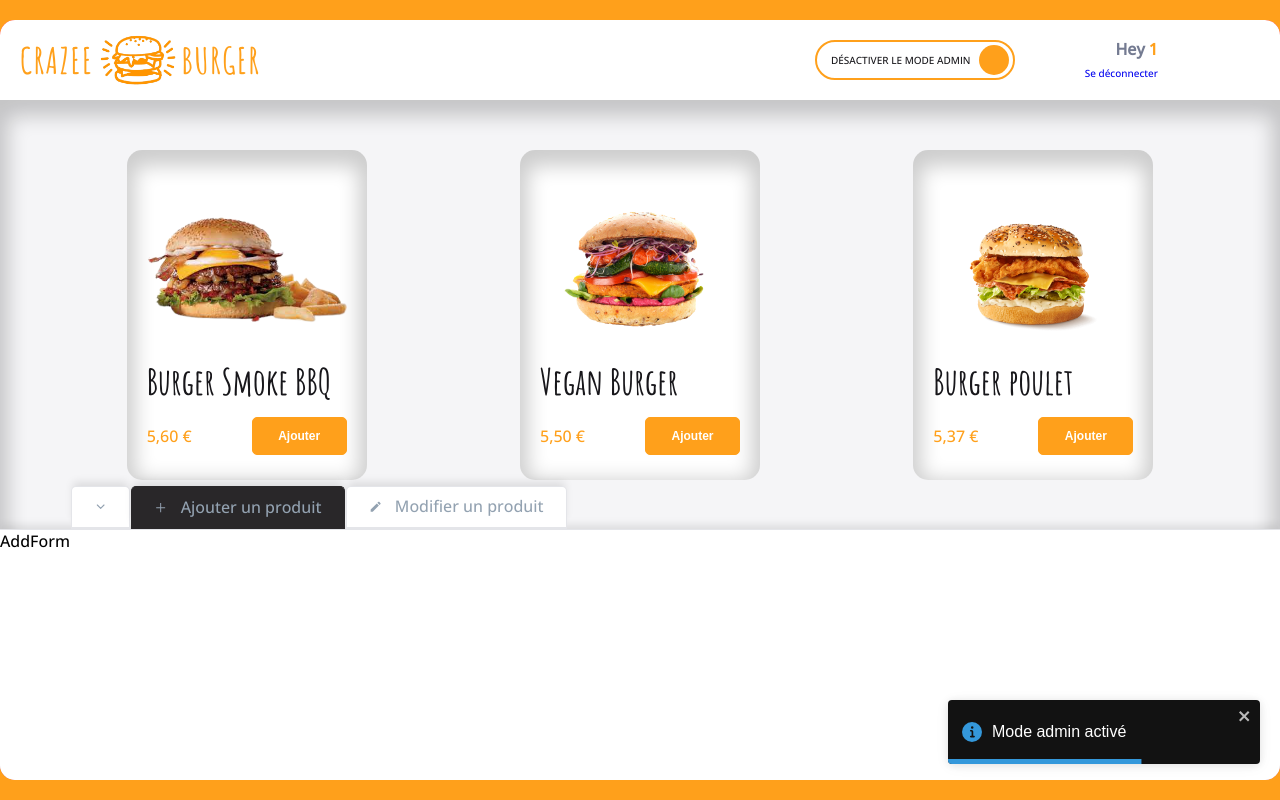
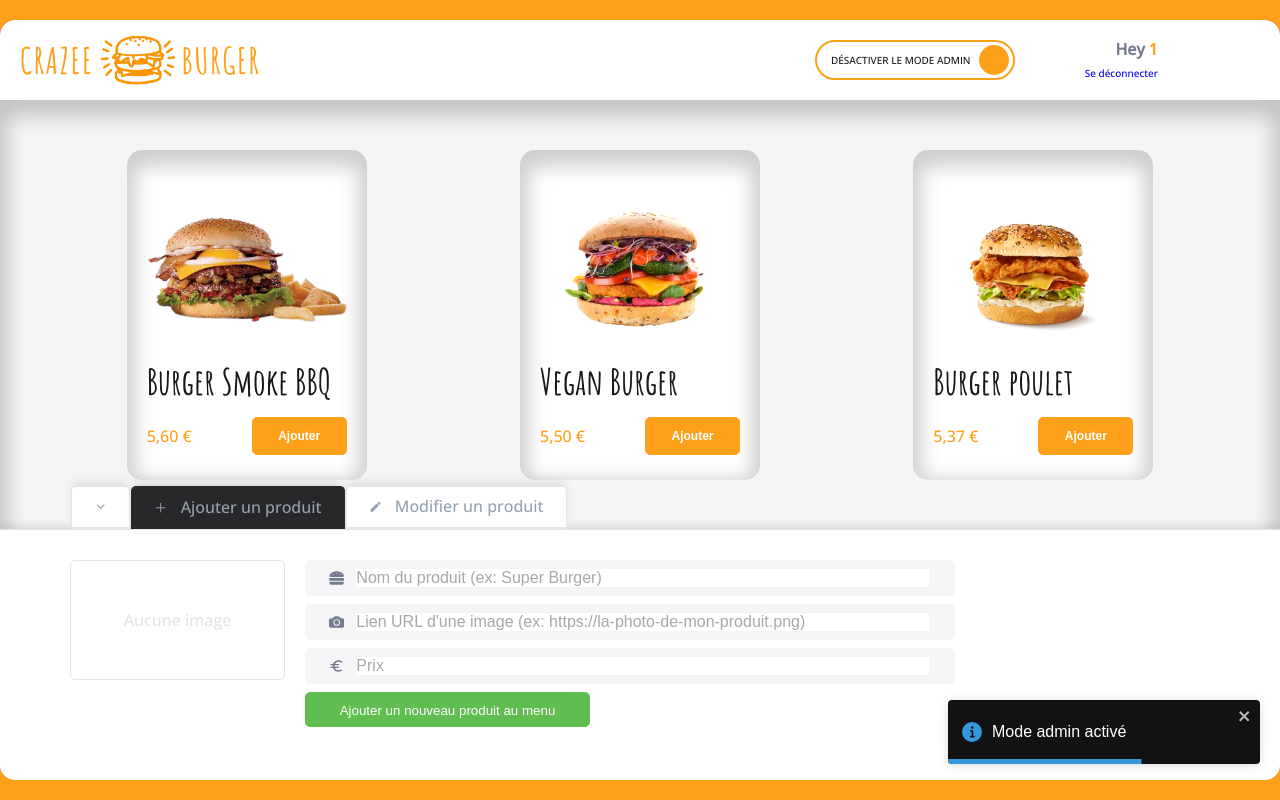
Before and after one commit to Moustito/crazee-burger, a React (Vite) app: page /order/1 in a window 1280 px wide. Both pictures are taken after a click on the label 914 px from the left and 60 px from the top of the page. Built offline with nearby package versions, Linux system fonts and the light colour scheme; grey boxes are pictures that could not be loaded; some icons are missing.

Commit message:
💄 F08: ADMIN > PANEL > Add style to add panel

```diff
--- a/src/Components/pages/order/admin/panels/AddForm.jsx
+++ b/src/Components/pages/order/admin/panels/AddForm.jsx
@@ -1,3 +1,87 @@
+import styled from "styled-components";
+import TextInput from "../../../../reusable-ui/TextInput";
+import { FaHamburger } from "react-icons/fa";
+import { BsFillCameraFill } from "react-icons/bs";
+import { MdOutlineEuro } from "react-icons/md";
+
 export default function AddForm() {
-  return <div>AddForm</div>;
+  return (
+    <AddFormStyled>
+      <div className="picture">Aucune image</div>
+      <form action="">
+        <TextInput
+          Icon={<FaHamburger />}
+          placeholder={"Nom du produit (ex: Super Burger)"}
+          className={"AdminForm"}
+        />
+        <TextInput
+          Icon={<BsFillCameraFill />}
+          placeholder={
+            "Lien URL d'une image (ex: https://la-photo-de-mon-produit.png)"
+          }
+          className={"AdminForm"}
+        />
+        <TextInput
+          Icon={<MdOutlineEuro />}
+          placeholder={"Prix"}
+          className={"AdminForm"}
+        />
+        <button>Ajouter un nouveau produit au menu</button>
+      </form>
+    </AddFormStyled>
+  );
 }
+
+const AddFormStyled = styled.div`
+  display: flex;
+  padding-top: 30px;
+  padding-left: 70px;
+
+  .picture {
+    width: 215px;
+    height: 120px;
+
+    display: flex;
+    justify-content: center;
+    align-items: center;
+
+    border: 1px solid #e4e5e9;
+    border-radius: 5px;
+    color: #e4e5e9;
+    background-color: white;
+  }
+
+  form {
+    display: flex;
+    flex-direction: column;
+
+    margin-left: 20px;
+
+    div {
+      height: 35px;
+      width: 650px;
+
+      margin: 0;
+      margin-bottom: 8px;
+      padding: 8px, 16px, 8px, 24px;
+
+      background-color: #f5f5f7;
+      color: #747b91;
+    }
+    .AdminForm {
+      margin-left: 10px;
+      background-color: transparent;
+    }
+    button {
+      width: 285px; // 275px
+      height: 35px;
+      padding: 10px 30px;
+
+      border: 1px solid #60bd4f;
+      border-radius: 5px;
+
+      color: white;
+      background-color: #60bd4f;
+    }
+  }
+`;
```
